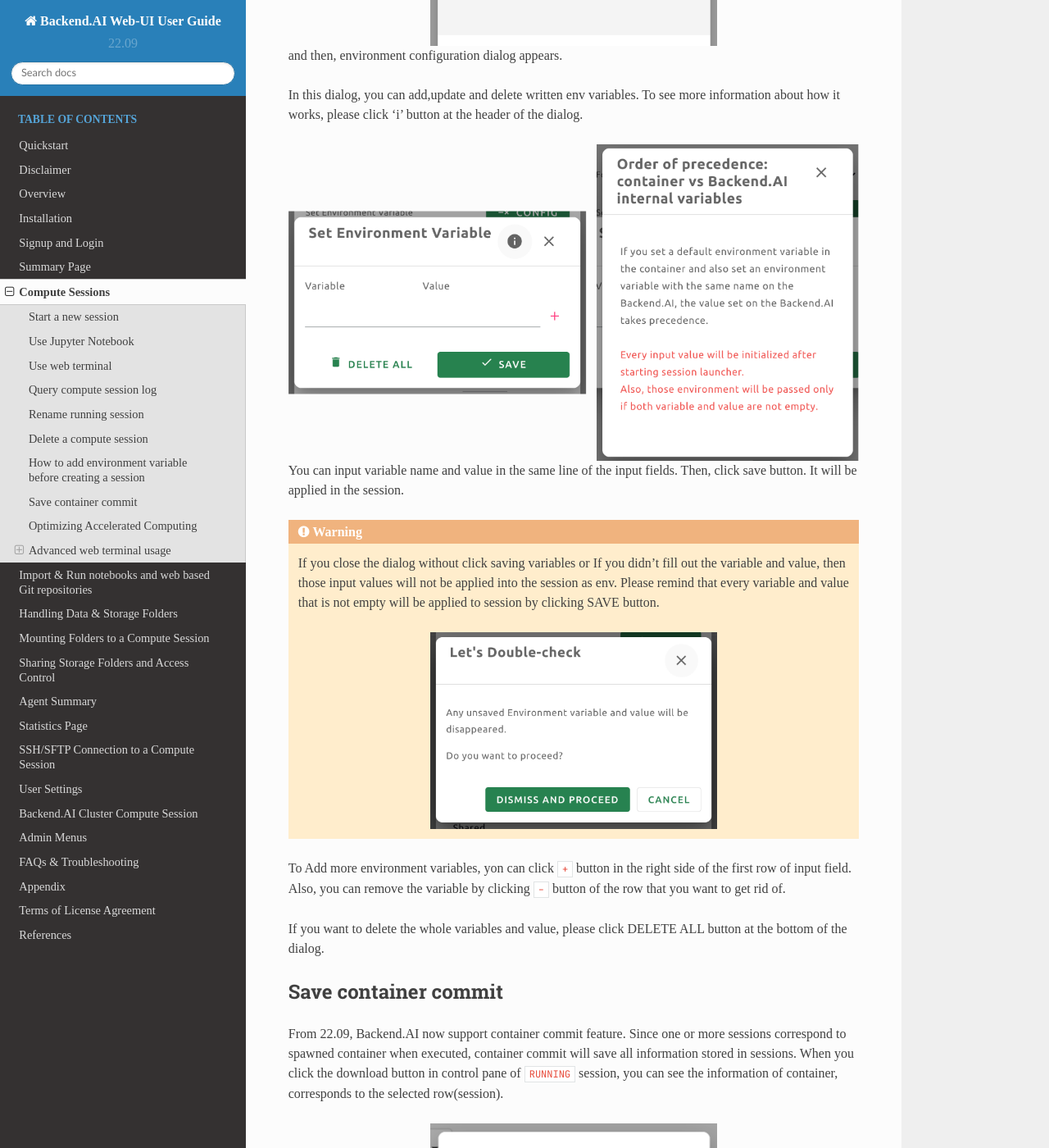
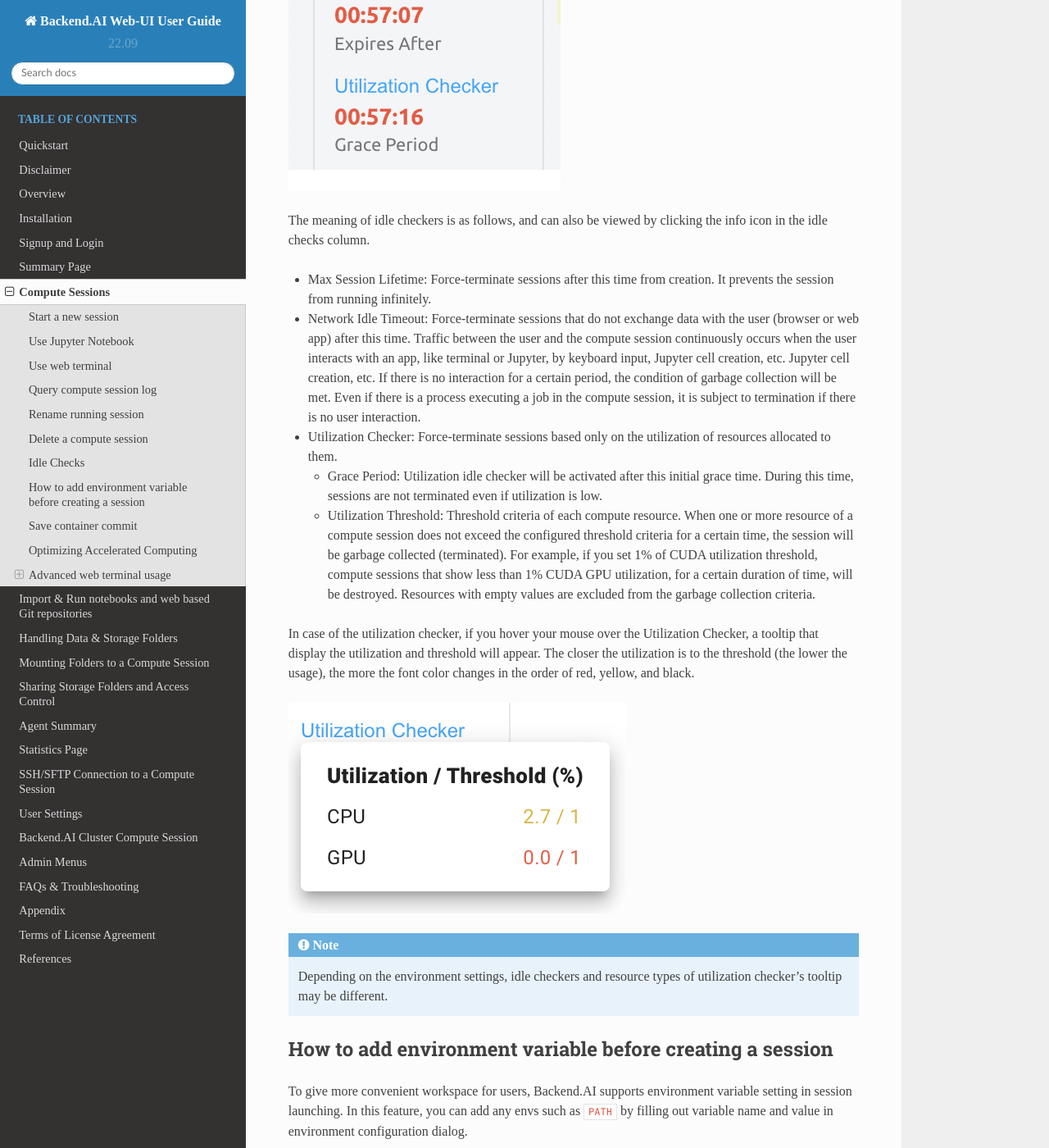
Before and after one commit to lablup/backend.ai-docs-webui, a Sphinx documentation site: the page built from docs/sessions_all/sessions_all.rst, in a window 1280 px wide and 1400 px high, scrolled down 14806 px. Shown: the whole window at 82% size. Built offline with Sphinx 7.4.7 and the Read the Docs theme 2.0.0, drawn with Linux system fonts in a browser that asks for light colours; some web fonts are replaced; some of the changed text lies outside the part shown.

Commit message:
docs: update Web UI manual for new idle timeout column

```diff
--- a/docs/sessions_all/sessions_all.rst
+++ b/docs/sessions_all/sessions_all.rst
@@ -362,6 +362,48 @@
    :width: 400
    :align: center
 
+Idle Checks
+-----------
+
+Backend.AI supports three types of inactivity (idleness) criterion for automatic garbage
+collection of compute sessions: Max Session Lifetime, Network Idle Timeout, and Utilization
+Checker.
+
+Idle checkers(inactivity criterion) will be displayed in the idle checks column of the session list.
+
+.. image:: idle_checks_column.png
+
+The meaning of idle checkers is as follows, and can also be viewed by clicking the info icon in the
+idle checks column.
+
+* Max Session Lifetime: Force-terminate sessions after this time from creation. It prevents the
+  session from running infinitely.
+* Network Idle Timeout: Force-terminate sessions that do not exchange data with the user (browser
+  or web app) after this time. Traffic between the user and the compute session continuously occurs
+  when the user interacts with an app, like terminal or Jupyter, by keyboard input, Jupyter cell
+  creation, etc. Jupyter cell creation, etc. If there is no interaction for a certain period, the
+  condition of garbage collection will be met. Even if there is a process executing a job in the
+  compute session, it is subject to termination if there is no user interaction.
+* Utilization Checker: Force-terminate sessions based only on the utilization of resources allocated
+  to them.
+
+  - Grace Period: Utilization idle checker will be activated after this initial grace time. During
+    this time, sessions are not terminated even if utilization is low.
+  - Utilization Threshold: Threshold criteria of each compute resource. When one or more resource of
+    a compute session does not exceed the configured threshold criteria for a certain time, the session
+    will be garbage collected (terminated). For example, if you set 1% of CUDA utilization threshold,
+    compute sessions that show less than 1% CUDA GPU utilization, for a certain duration of time, will
+    be destroyed. Resources with empty values are excluded from the garbage collection criteria.
+
+In case of the utilization checker, if you hover your mouse over the Utilization Checker, a tooltip
+that display the utilization and threshold will appear. The closer the utilization is to the threshold
+(the lower the usage), the more the font color changes in the order of red, yellow, and black.
+
+.. image:: utilization_checker.png
+
+.. note::
+   Depending on the environment settings, idle checkers and resource types of utilization checker's
+   tooltip may be different.
 
 .. _set-environment-variables:
 
```
Also changed, not shown: docs/sessions_all/idle_checks_column.png (added), docs/sessions_all/session_created.png, docs/sessions_all/utilization_checker.png (added), 1 other file.
